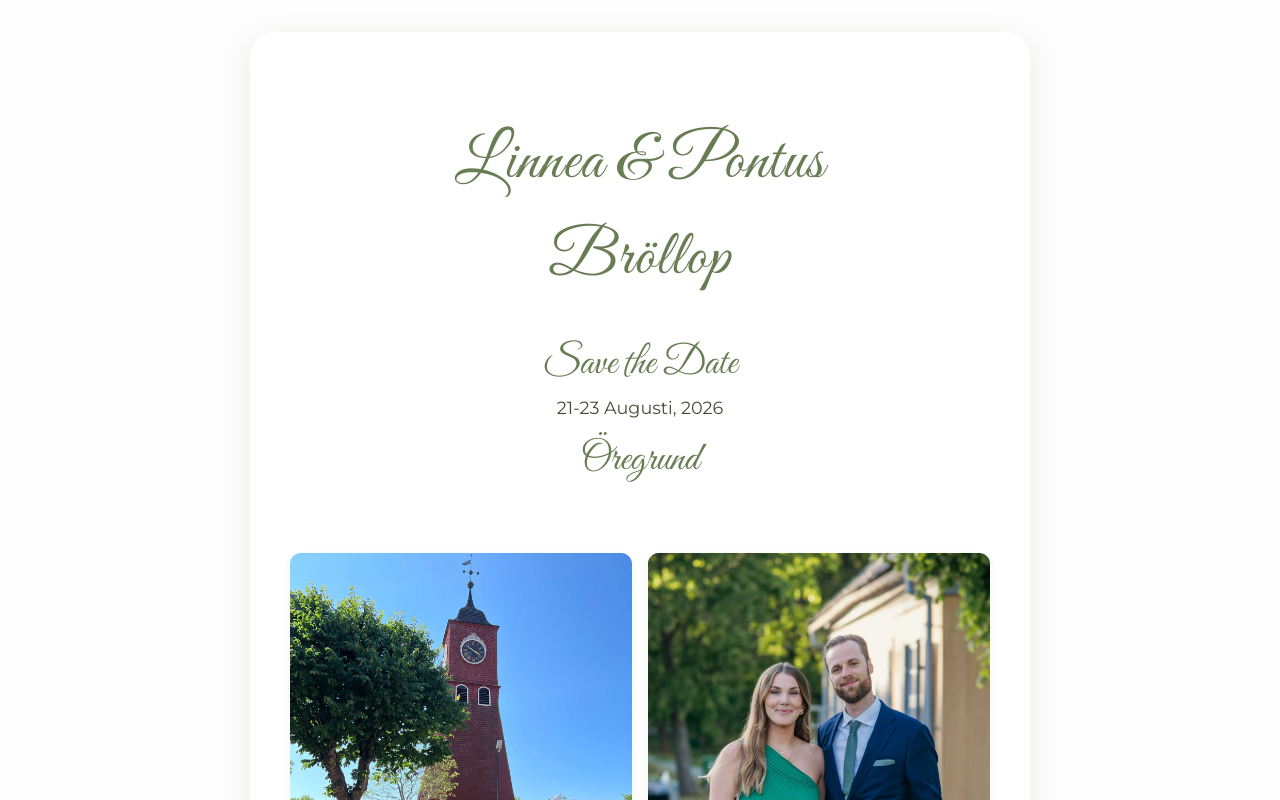
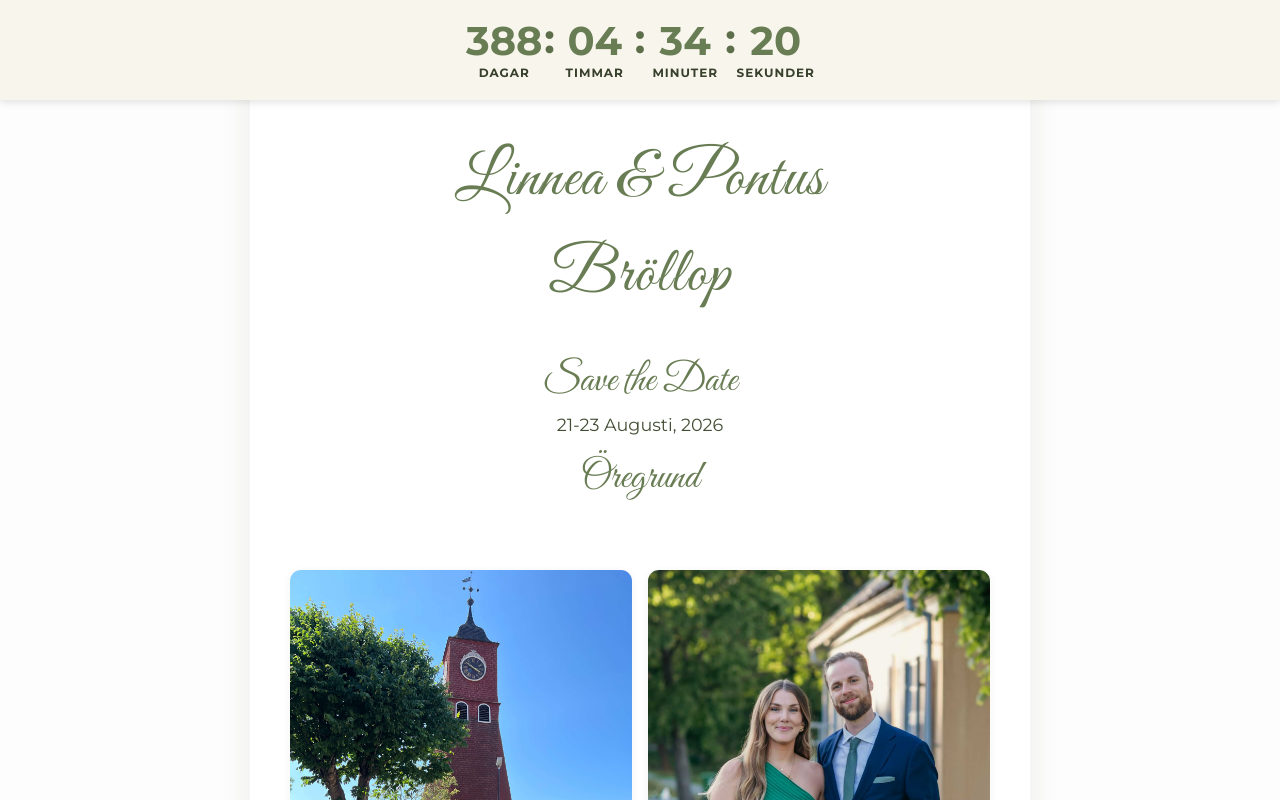
Before and after one commit to Pontus-Broberg/linntuswedding, an Angular app: page / in a window 1280 px wide. Shown: the top 800 px of the page. Built offline with nearby package versions, Linux system fonts and the light colour scheme.

Commit message:
feat: add a countdown timer to the page

```diff
--- a/src/app/app.html
+++ b/src/app/app.html
@@ -1,3 +1,31 @@
+<div class="countdown-banner">
+  <div class="count-item">
+    <div class="count-number">{{ days }}</div>
+    <div class="count-label">Dagar</div>
+  </div>
+
+  <div class="count-sep">:</div>
+
+  <div class="count-item">
+    <div class="count-number">{{ pad(hours) }}</div>
+    <div class="count-label">Timmar</div>
+  </div>
+
+  <div class="count-sep">:</div>
+
+  <div class="count-item">
+    <div class="count-number">{{ pad(minutes) }}</div>
+    <div class="count-label">Minuter</div>
+  </div>
+
+  <div class="count-sep">:</div>
+
+  <div class="count-item">
+    <div class="count-number">{{ pad(seconds) }}</div>
+    <div class="count-label">Sekunder</div>
+  </div>
+</div>
+
 <main class="main">
   <div class="content">
     <h1 class="wedding-title">Linnea &amp; Pontus</h1>
--- a/src/app/app.scss
+++ b/src/app/app.scss
@@ -5,9 +5,59 @@ $base-font-color: #9CAF88;
 $primary-bg: lighten($base-font-color, 38%);
 $secondary-bg: lighten($base-font-color, 28%);
 $accent: darken($base-font-color, 20%);
+$banner-bg: mix($primary-bg, #f2ead6, 60%); // warm beige derived from primary background
 $text-main: darken($base-font-color, 35%);
+$banner-text: darken($text-main, 8%);
 $font-main: 'Montserrat', Arial, sans-serif;
 $font-cursive: 'Great Vibes', cursive;
+
+.countdown-banner {
+  position: fixed;
+  top: 0;
+  left: 0;
+  right: 0;
+  height: 100px;
+  display: flex;
+  align-items: center;
+  justify-content: center;
+  background: $banner-bg;
+  color: $banner-text;
+  font-weight: 600;
+  font-size: 40px;
+  font-family: $font-main;
+  z-index: 10;
+  box-shadow: 0 2px 8px rgba(0,0,0,0.12);
+  padding: 0 20px;
+}
+
+.count-item {
+  display: flex;
+  flex-direction: column;
+  align-items: center;
+  min-width: 80px;
+}
+
+.count-number {
+  font-size: 40px;
+  line-height: 1;
+  font-family: $font-main;
+  color: $accent;
+}
+
+.count-label {
+  font-size: 12px;
+  text-transform: uppercase;
+  letter-spacing: 1px;
+  margin-top: 4px;
+  color: darken($text-main, 5%);
+}
+
+.count-sep {
+  font-size: 40px;
+  color: lighten($text-main, 10%);
+  margin-bottom: 22px;
+  line-height: 1;
+}
 
 html, body {
   height: 100%;
@@ -61,6 +111,7 @@ html, body {
   font-size: 4rem;
   color: $accent;
   margin-bottom: 0em;
+  margin-top: 60px;
   font-weight: normal;
   letter-spacing: 1px;
 }
--- a/src/app/app.ts
+++ b/src/app/app.ts
@@ -1,12 +1,53 @@
-import { Component } from '@angular/core';
+// ...existing code...
+import { Component, OnInit, OnDestroy } from '@angular/core';
 import { RouterOutlet } from '@angular/router';
 
 @Component({
   selector: 'app-root',
+  standalone: true,
   imports: [RouterOutlet],
   templateUrl: './app.html',
-  styleUrl: './app.scss'
+  styleUrls: ['./app.scss']
 })
-export class App {
+export class App implements OnInit, OnDestroy {
   protected title = 'linntusWedding';
+
+  protected days = 0;
+  protected hours = 0;
+  protected minutes = 0;
+  protected seconds = 0;
+
+  private countdownTimer?: number;
+  private target = new Date(2026, 7, 22, 0, 0, 0);
+
+  ngOnInit(): void {
+    this.updateCountdown();
+    this.countdownTimer = window.setInterval(() => this.updateCountdown(), 1000);
+  }
+
+  ngOnDestroy(): void {
+    if (this.countdownTimer) {
+      clearInterval(this.countdownTimer);
+    }
+  }
+
+  private updateCountdown(): void {
+    const now = new Date();
+    let diff = Math.max(0, this.target.getTime() - now.getTime());
+    if (diff <= 0) {
+      this.days = this.hours = this.minutes = this.seconds = 0;
+      return;
+    }
+
+    const totalSeconds = Math.floor(diff / 1000);
+    this.days = Math.floor(totalSeconds / 86400);
+    this.hours = Math.floor((totalSeconds % 86400) / 3600);
+    this.minutes = Math.floor((totalSeconds % 3600) / 60);
+    this.seconds = totalSeconds % 60;
+
+  }
+
+  protected pad(n: number): string {
+    return n < 10 ? `0${n}` : `${n}`;
+  }
 }
```
